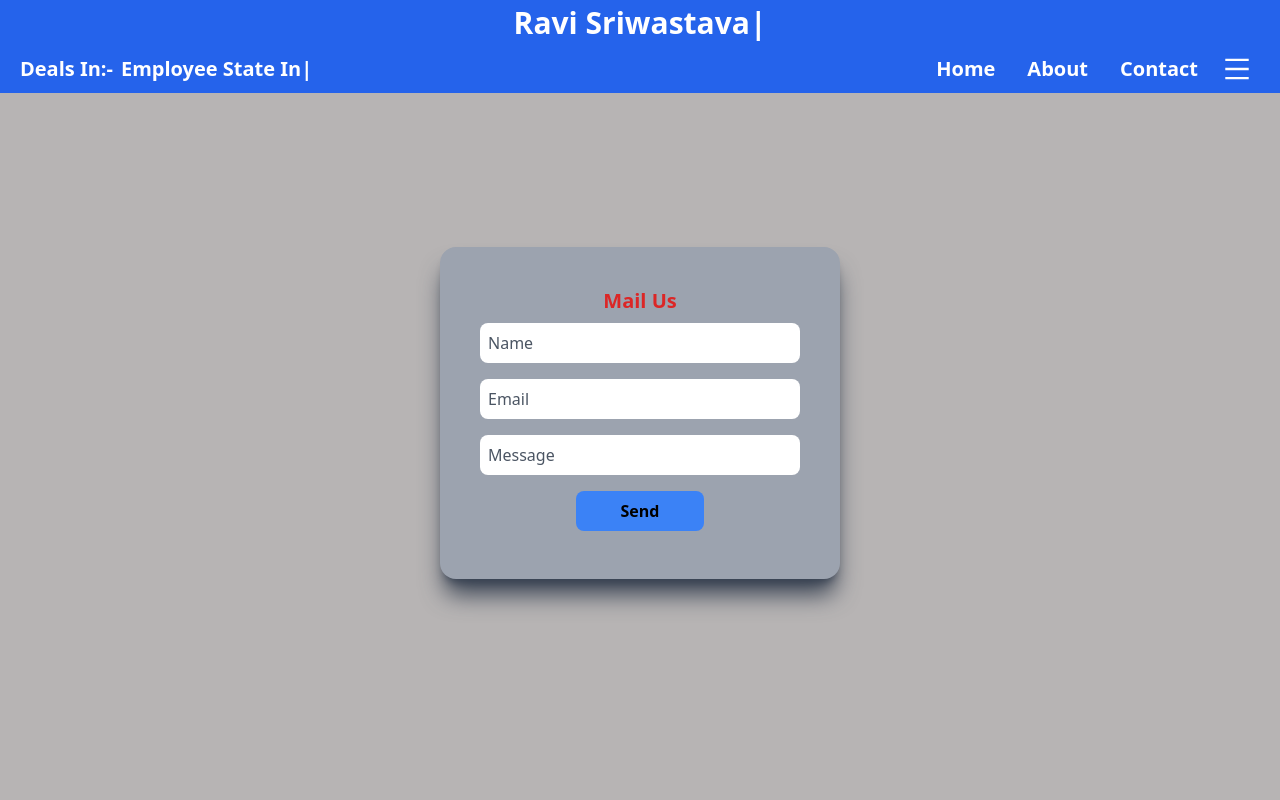
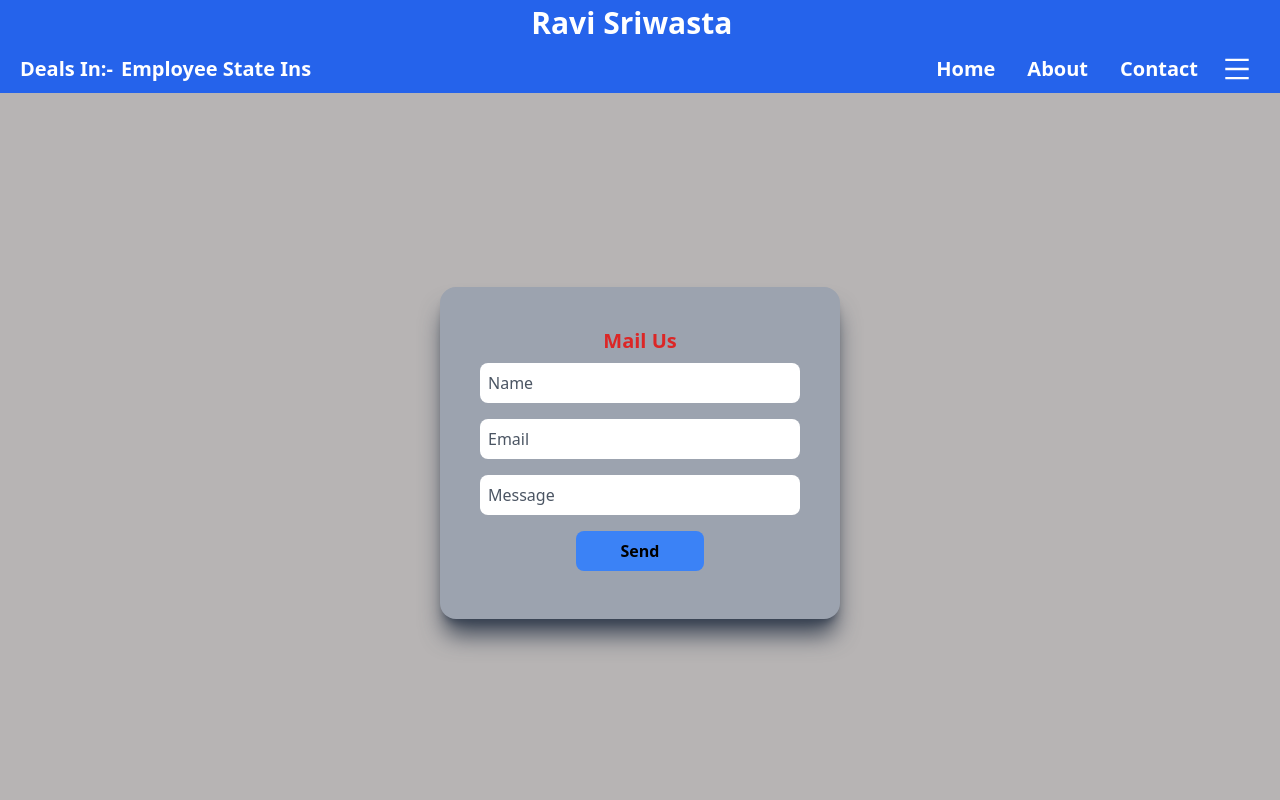
Before and after one commit to Arpan-9911/Rss, a React (Vite) app: page /mail in a window 1280 px wide. Shown: the top 800 px of the page. Built offline with nearby package versions, Linux system fonts and the light colour scheme.

Commit message:
Mail Page Aligned

```diff
--- a/src/Components/Contact/Mail.jsx
+++ b/src/Components/Contact/Mail.jsx
@@ -38,8 +38,8 @@
   }
 
   return (
-    <div className="w-screen h-screen flex items-center justify-center -mt-20">
-      <form onSubmit={handleSubmit} className="flex flex-col rounded-2xl p-10 bg-gray-400 shadow-xl shadow-gray-700 mdmax:p-5">
+    <div className="w-screen h-screen flex items-center justify-center">
+      <form onSubmit={handleSubmit} className="flex -mt-20 flex-col rounded-2xl p-10 bg-gray-400 shadow-xl shadow-gray-700 mdmax:p-5">
         <h1 className="m-auto text-xl text-red-600 font-bold">Mail Us</h1>
         <input type="text" name="user_name" placeholder="Name" autoComplete='off' className="my-2 w-80 mdmax:w-48 h-10 rounded-lg p-2 placeholder:text-gray-600" value={name} onChange={(e) => setName(e.target.value)} />
         <input type="email" name="user_email" placeholder='Email' autoComplete='off' className="my-2 w-80 mdmax:w-48 h-10 rounded-lg p-2 placeholder:text-gray-600" value={email} onChange={(e) => setEmail(e.target.value)} />
```
